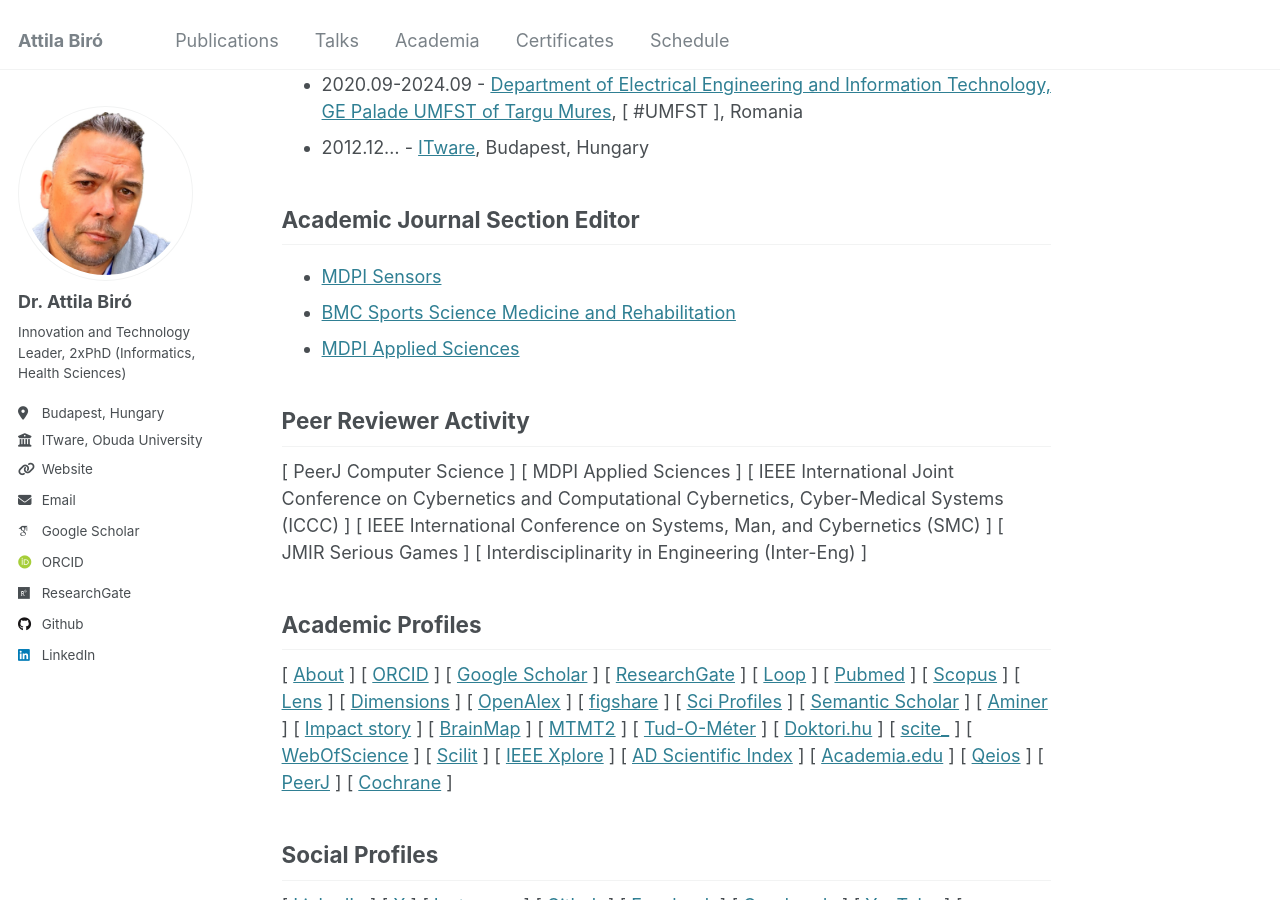
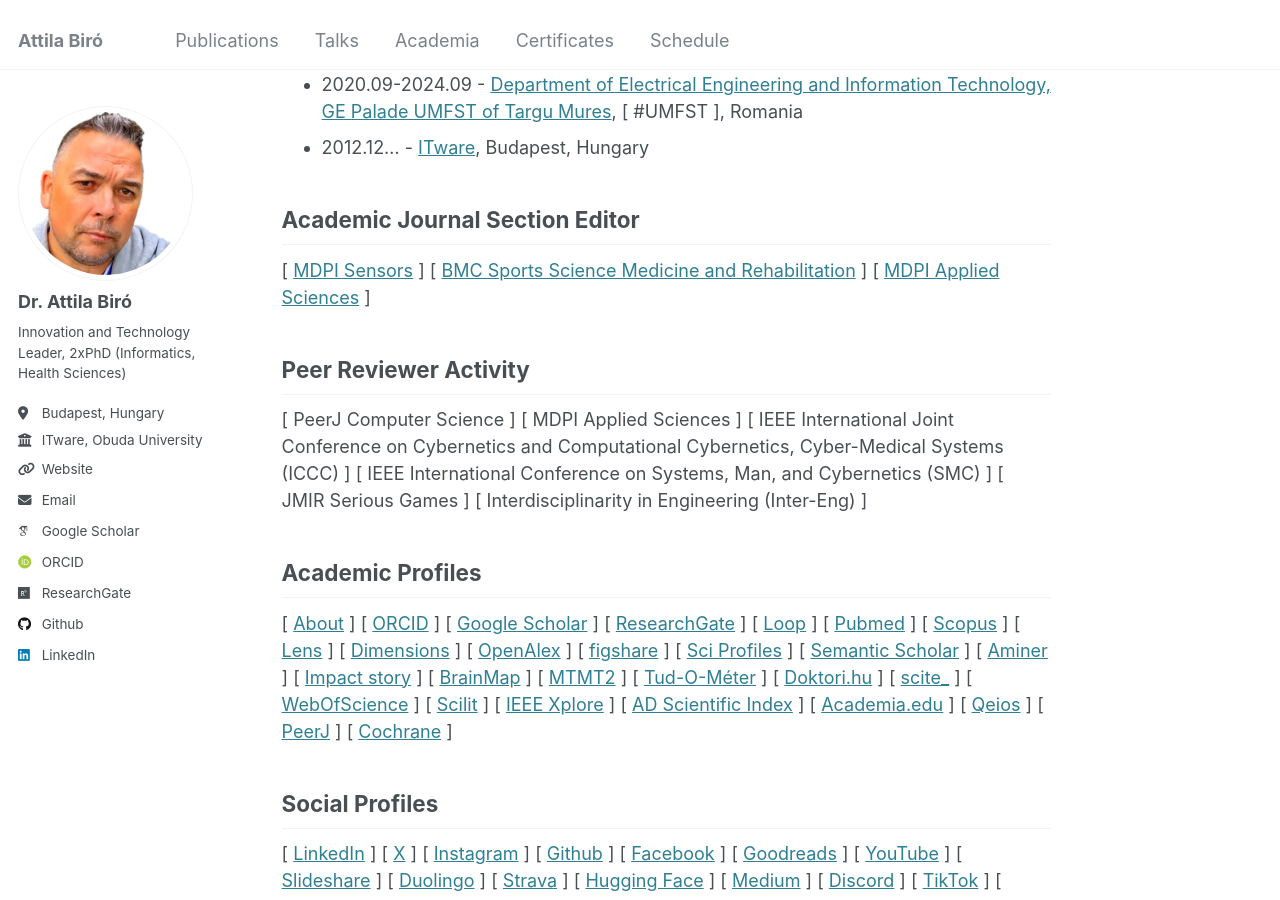
Before and after one commit to biroka/biroka.github.io, a Jekyll site: the page built from _pages/about.md, in a window 1280 px wide and 900 px high, scrolled down 2986 px. Built offline with Jekyll 4.4.1, drawn with Linux system fonts in a browser that asks for light colours; some web fonts are replaced.

```diff
--- a/_pages/about.md
+++ b/_pages/about.md
@@ -50,9 +50,7 @@ Affiliations
 
 Academic Journal Section Editor
 ------
-* <a target="_new" href="https://www.mdpi.com/journal/sensors/special_issues/91G770641Y">MDPI Sensors</a>
-* <a target="_new" href="https://link.springer.com/collections/eeifbjjega">BMC Sports Science Medicine and Rehabilitation</a>
-* <a target="_new" href="https://www.mdpi.com/journal/applsci/special_issues/5IQ6DOHB42">MDPI Applied Sciences</a>
+[ <a target="_new" href="https://www.mdpi.com/journal/sensors/special_issues/91G770641Y">MDPI Sensors</a> ] [ <a target="_new" href="https://link.springer.com/collections/eeifbjjega">BMC Sports Science Medicine and Rehabilitation</a> ] [ <a target="_new" href="https://www.mdpi.com/journal/applsci/special_issues/5IQ6DOHB42">MDPI Applied Sciences</a> ]
 
 Peer Reviewer Activity
 ------
```
